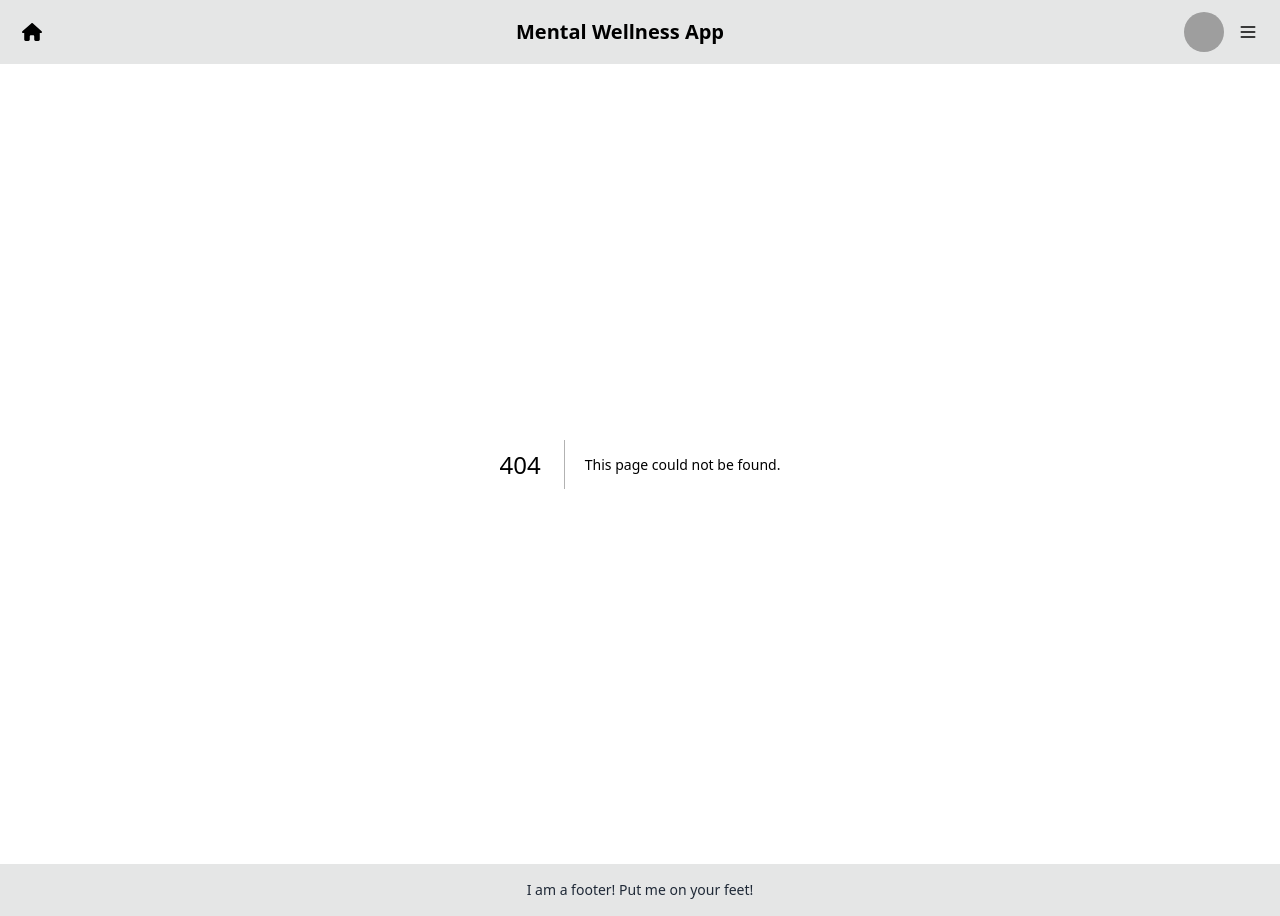
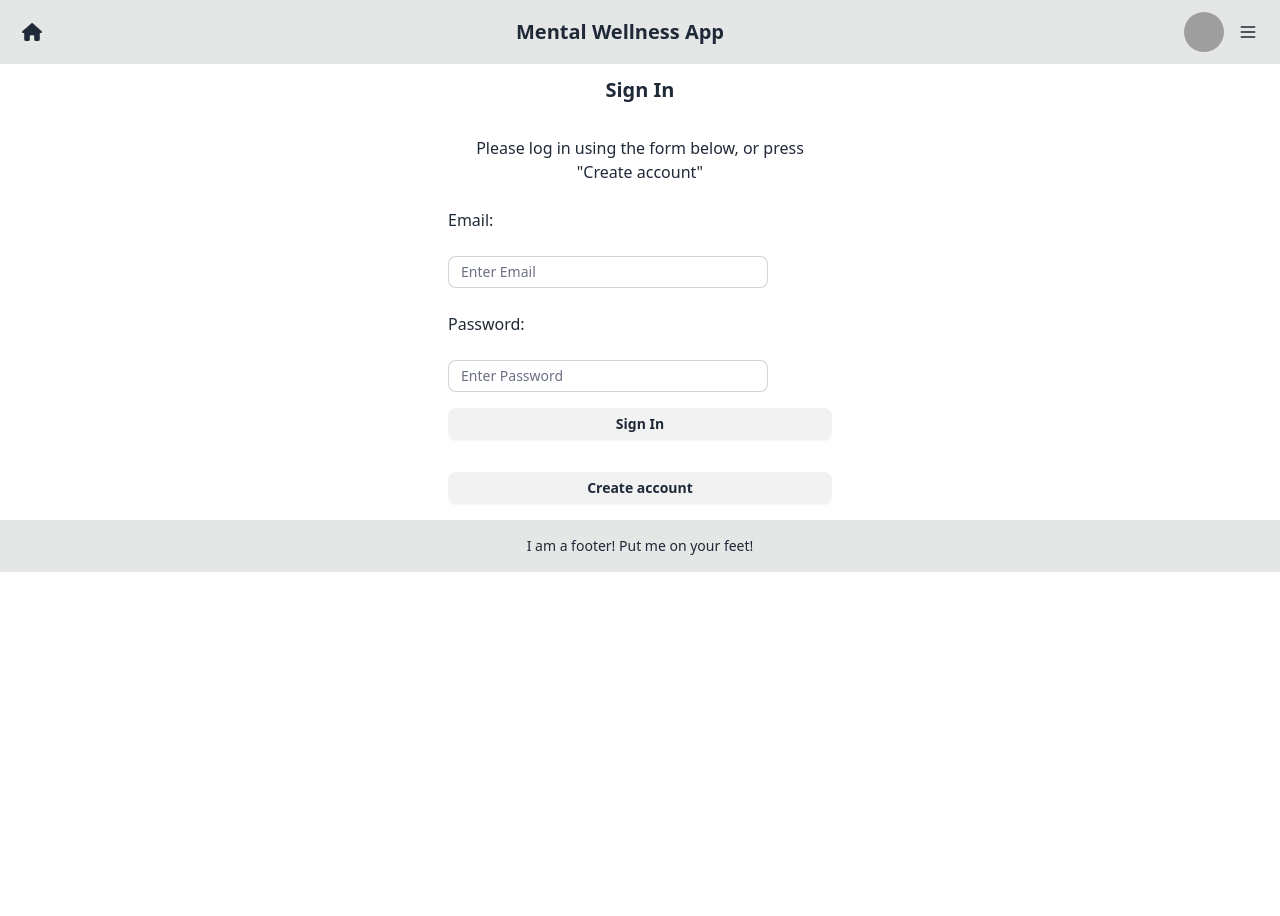
Before and after one commit to Adlantia/mental-wellness-app, a Next.js app in the folder frontend/: page /sign-in in a window 1280 px wide. Before the commit this address had no page. After the commit the page ends 800 px from the top, so only its background shows below. Built offline with nearby package versions, Linux system fonts and the light colour scheme; grey boxes are pictures that could not be loaded.

Commit message:
Added sign in page(not complete)

```diff
--- /dev/null
+++ b/frontend/src/app/sign-in/page.tsx
@@ -0,0 +1,31 @@
+
+
+export default function Signin() {
+    return (
+        <>
+            <div className="container flex justify-center">
+                <form className="max-w-96 justify-center grid grid-rows-2">
+                    <h1 className="font-bold text-xl text-center mt-3"> Sign In</h1>
+                    <p className="text-center mt-3">Please log in using the form below, or press "Create account"</p>
+
+                     <label className="py-3 my-3" htmlFor="email">Email: </label>
+                     <input className="input input-bordered input-sm w-full max-w-xs" type="email"
+                           placeholder="Enter Email" name="email" required/>
+
+                     <label className="py-3 my-3" htmlFor="password">Password: </label>
+                     <input className="input input-bordered input-sm w-full max-w-xs" type="password"
+                           placeholder="Enter Password" name="password" required/>
+
+
+                    <button className="btn btn-sm w-full my-4">Sign In</button>
+
+                    <button className="btn btn-sm w-full my-4">Create account
+                    </button>
+
+                </form>
+            </div>
+
+
+        </>
+    )
+}
--- a/frontend/src/app/sign-in/signin-page.tsx
+++ /dev/null
@@ -1,7 +0,0 @@
-export default function Signin() {
-    return(
-        <>
-        <h1>Hello, testing123</h1>
-        </>
-    )
-}
```
